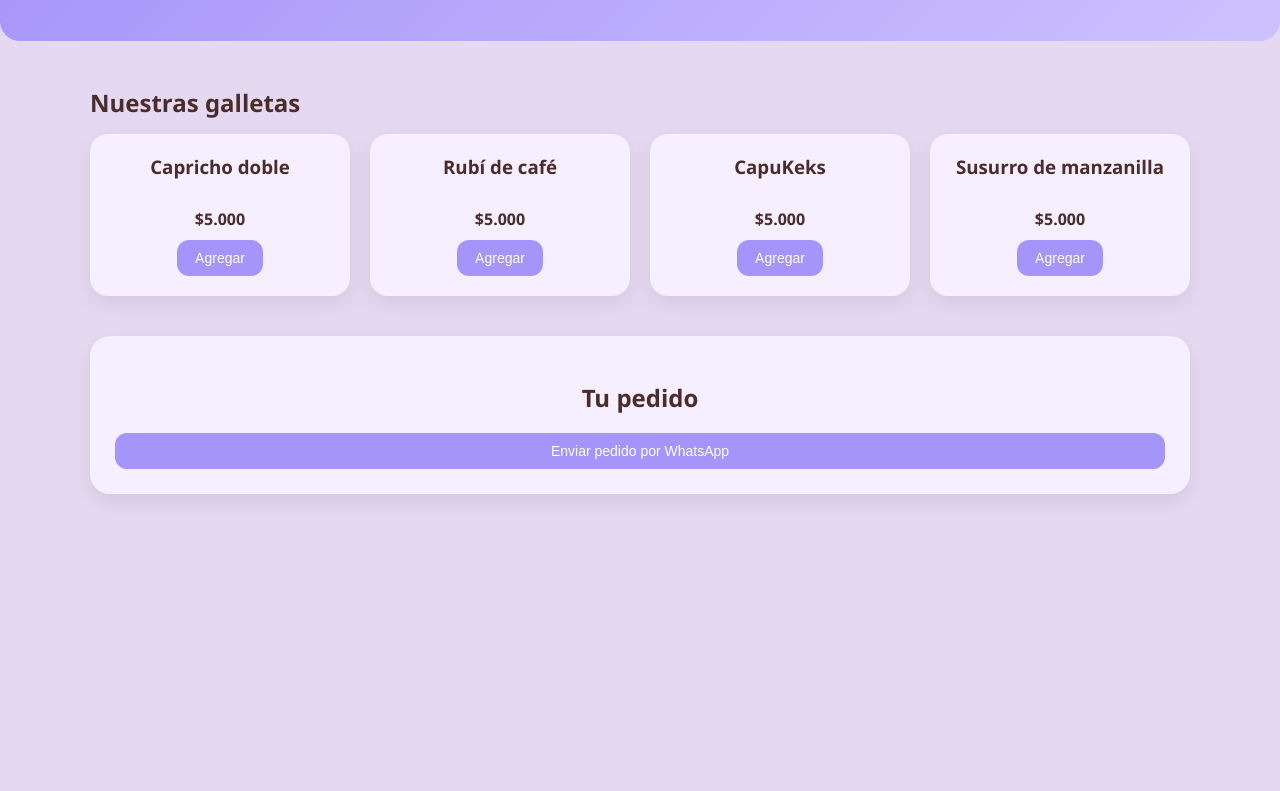
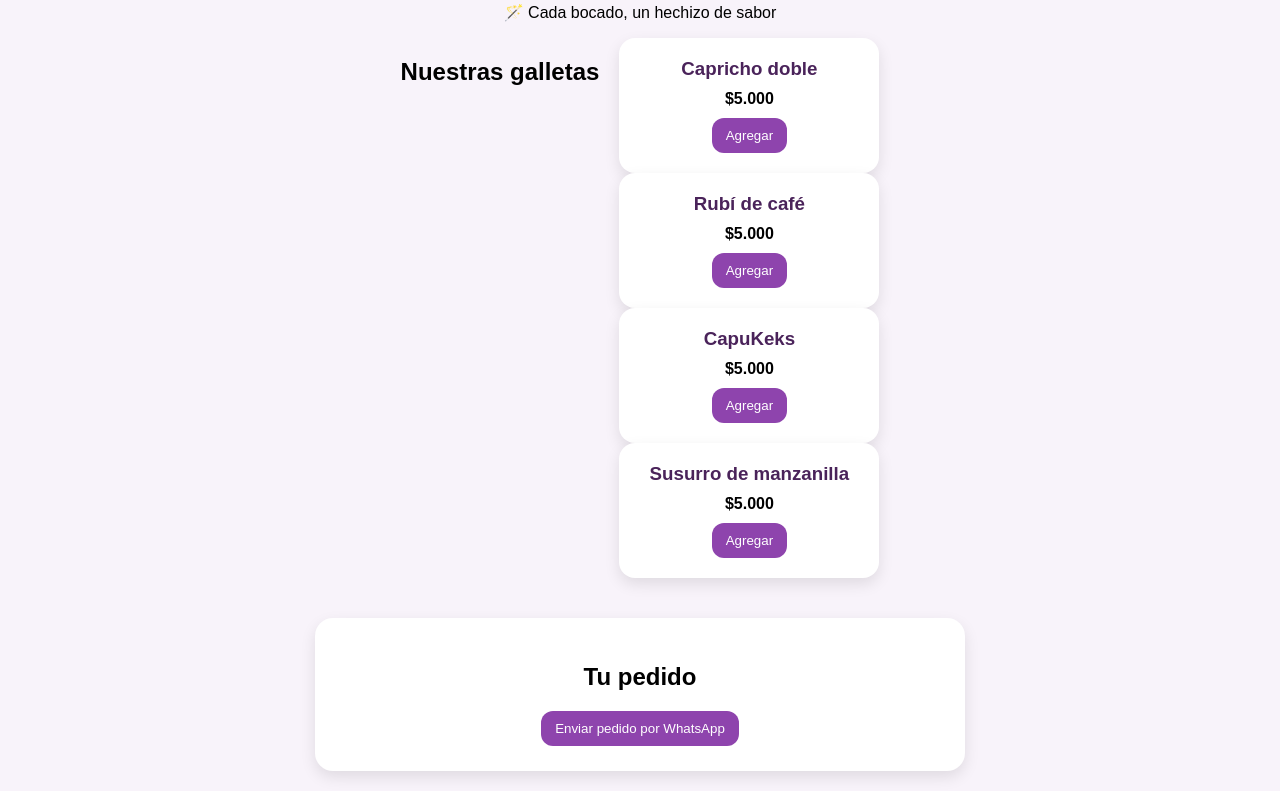
Before and after one commit to Mari-Cami/bocados-magicos, a plain HTML site: page index.html in a window 1280 px wide. Shown: the part 98-889 px from the top of the page. Before the commit the page ends 800 px from the top, so only its background shows below. Drawn offline with Linux system fonts and the light colour scheme.

Commit message:
Refactor CSS for improved layout and styling
Updated styles for body, header, products, and buttons with new color scheme and layout.

```diff
--- a/style.css
+++ b/style.css
@@ -9,79 +9,42 @@
   --sombra: rgba(0, 0, 0, 0.08);
 }
 
-/* ===============================
-🧱 ESTILO GENERAL
-=============================== */
 body {
+  font-family: Arial, sans-serif;
+  background: #f8f3fa;
   margin: 0;
-  font-family: 'Segoe UI', sans-serif;
-  background: var(--fondo);
-  color: var(--texto);
+  padding: 20px;
+  text-align: center;
 }
 
-/* ===============================
-🍪 HEADER
-=============================== */
-header {
-  background: linear-gradient(135deg, #A594F9, #CDC1FF);
-  color: white;
-  padding: 25px;
-  text-align: center;
-  border-bottom-left-radius: 20px;
-  border-bottom-right-radius: 20px;
+h1 {
+  color: #6a2c91;
 }
 
-header h1 {
-  margin: 0;
-}
-
-header p {
-  margin-top: 8px;
-  opacity: 0.9;
-}
-
-/* ===============================
-📦 CONTENIDO PRINCIPAL
-=============================== */
-main {
-  padding: 25px;
-  max-width: 1100px;
-  margin: auto;
-}
-
-/* ===============================
-🍪 PRODUCTOS
-=============================== */
-.productos h2 {
-  margin-bottom: 15px;
-}
-
-/* 🔲 Grilla de tarjetas */
-.productos-grid {
-  display: grid;
-  grid-template-columns: repeat(auto-fit, minmax(220px, 1fr));
+.productos {
+  display: flex;
+  flex-wrap: wrap;
+  justify-content: center;
   gap: 20px;
 }
 
-/* 🧁 Tarjeta de producto */
 .producto {
-  background: var(--card);
+  background: white;
   padding: 20px;
-  border-radius: 18px;
-  box-shadow: 0 8px 20px var(--sombra);
-  text-align: center;
-  transition: transform 0.2s ease;
-  display: flex;
-  flex-direction: column;
-  align-items: center;
-}
-
-.producto:hover {
-  transform: translateY(-5px);
+  border-radius: 16px;
+  width: 220px;
+  box-shadow: 0 6px 15px rgba(0,0,0,0.1);
 }
 
 .producto h3 {
-  margin-top: 0;
+  margin: 0;
+  color: #4a235a;
+}
+
+.descripcion {
+  font-size: 13px;
+  color: #6b5b73;
+  margin: 8px 0;
 }
 
 .precio {
@@ -89,77 +52,54 @@
   margin: 10px 0;
 }
 
-/* ===============================
-🛒 PEDIDO
-=============================== */
-.pedido {
-  background: var(--card);
-  margin-top: 40px;
-  padding: 25px;
-  border-radius: 20px;
-  box-shadow: 0 8px 20px var(--sombra);
-}
-
-/* ===============================
-🛒 TÍTULO "TU PEDIDO" CENTRADO
-=============================== */
-.pedido h2 {
-  text-align: center;
-}
-
-#lista-pedido {
-  list-style: none;
-  padding: 0;
-  margin: 15px 0;
-}
-
-#lista-pedido li {
-  border-bottom: 1px dashed #cbbcf6;
-  padding: 8px 0;
-}
-
-/* Total */
-#total {
-  font-weight: bold;
-  margin-top: 15px;
-}
-
-/* ===============================
-🔘 BOTONES (TEXTO CENTRADO)
-=============================== */
 button {
-  background: var(--principal);
+  background: #8e44ad;
   color: white;
   border: none;
-  padding: 10px 18px;
+  padding: 10px 14px;
   border-radius: 12px;
   cursor: pointer;
-  font-size: 14px;
-
-  /* 🔔 CENTRADO PERFECTO DEL TEXTO */
-  display: flex;
-  justify-content: center;
-  align-items: center;
-  text-align: center;
-
-  transition: background 0.2s ease;
 }
 
 button:hover {
-  background: #8f7eea;
+  background: #732d91;
 }
 
-/* ===============================
-📲 BOTÓN WHATSAPP (CENTRADO REAL)
-=============================== */
-.btn-whatsapp {
-  width: 100%;              /* 🔔 ocupa todo el ancho */
-  margin-top: 15px;
+.pedido {
+  margin-top: 40px;
+  background: white;
+  padding: 25px;
+  border-radius: 18px;
+  max-width: 600px;
+  margin-left: auto;
+  margin-right: auto;
+  box-shadow: 0 6px 15px rgba(0,0,0,0.1);
+}
 
-  display: flex;            /* centra el texto */
-  justify-content: center;  /* horizontal */
-  align-items: center;      /* vertical */
+#listaPedido {
+  list-style: none;
+  padding: 0;
+}
 
-  text-align: center;
+#listaPedido li {
+  margin: 6px 0;
+}
 
+textarea {
+  width: 100%;
+  padding: 12px;
+  border-radius: 12px;
+  border: none;
+  resize: none;
+  font-size: 14px;
+  margin: 10px 0 20px;
+  box-shadow: 0 4px 10px rgba(0,0,0,0.08);
 }
+
+.whatsapp {
+  background: #25d366;
+}
+
+.whatsapp:hover {
+  background: #1ebe5b;
+}
```
